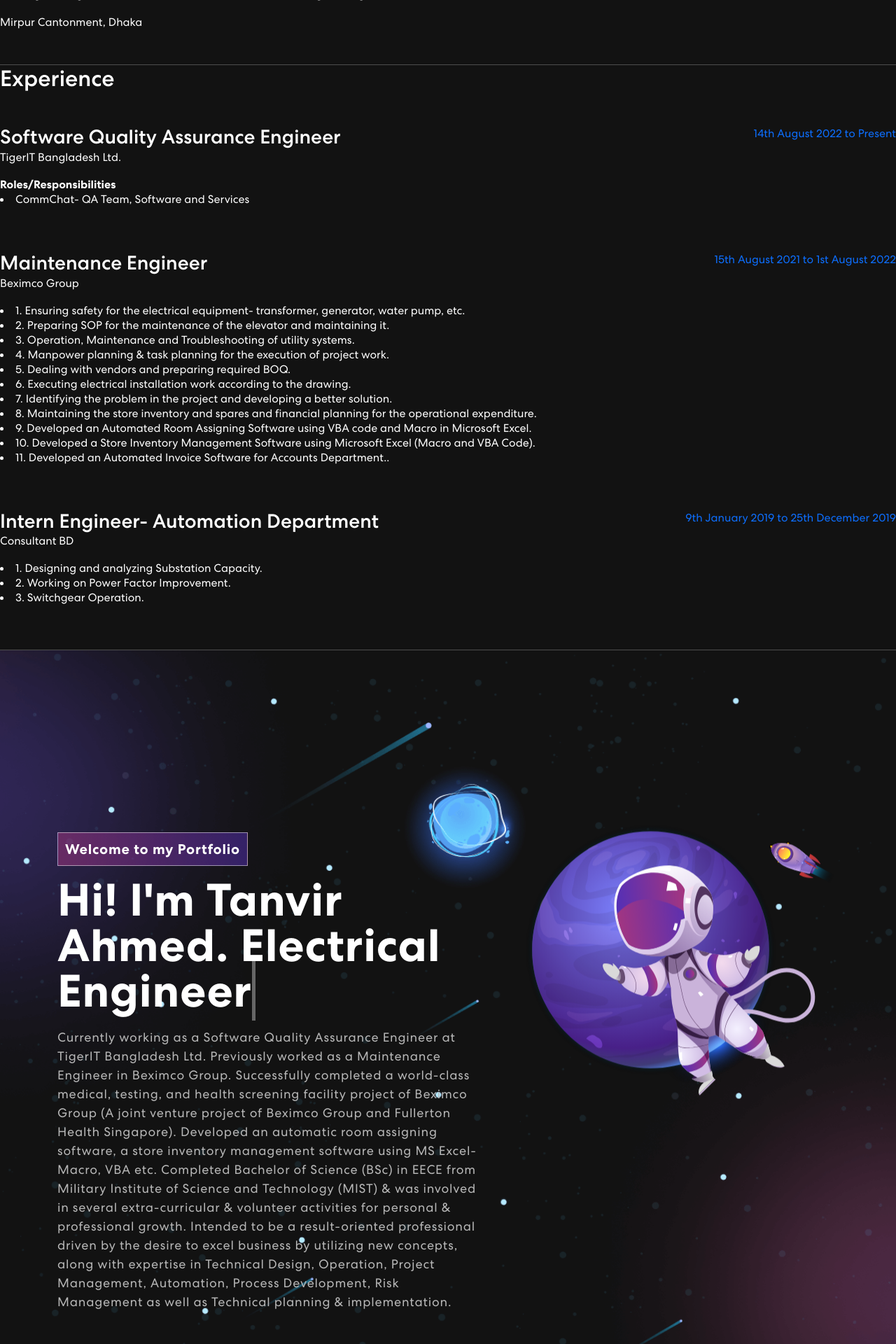
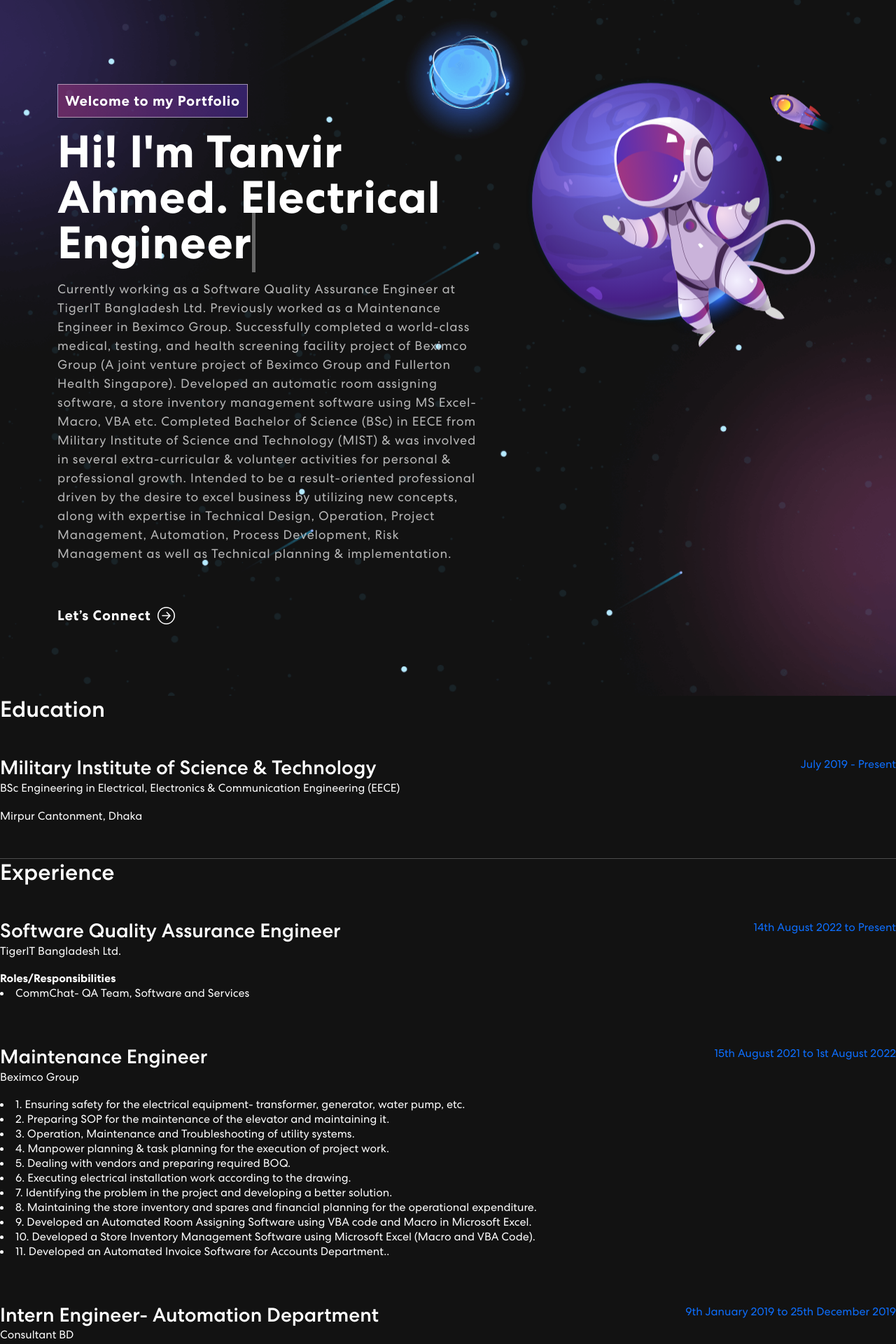
Before and after one commit to tanvir6283/tanvir6283.github.io, a React (Create React App) app: page / in a window 1280 px wide. Shown: the part 140-2060 px from the top of the page at 70% size. Built offline with nearby package versions, Linux system fonts and the light colour scheme.

Commit message:
assembling issue solved

```diff
--- a/src/App.js
+++ b/src/App.js
@@ -2,9 +2,9 @@ import logo from './logo.svg';
 import './App.css';
 import 'bootstrap/dist/css/bootstrap.min.css';
 import { NavBar } from "./components/NavBar";
+import { Banner } from "./components/Banner";
 import { Education } from "./components/Education";
 import { Experience } from "./components/Experience";
-import { Banner } from "./components/Banner";
 import { Skills } from "./components/Skills";
 import { Projects } from "./components/Projects";
 import { Contact } from "./components/Contact";
@@ -16,9 +16,9 @@ function App() {
   return (
     <div className="App">
       <NavBar />
+      <Banner />
       <Education />
       <Experience />
-      <Banner />
       <Skills />
       <Section />
       <Projects />
```
